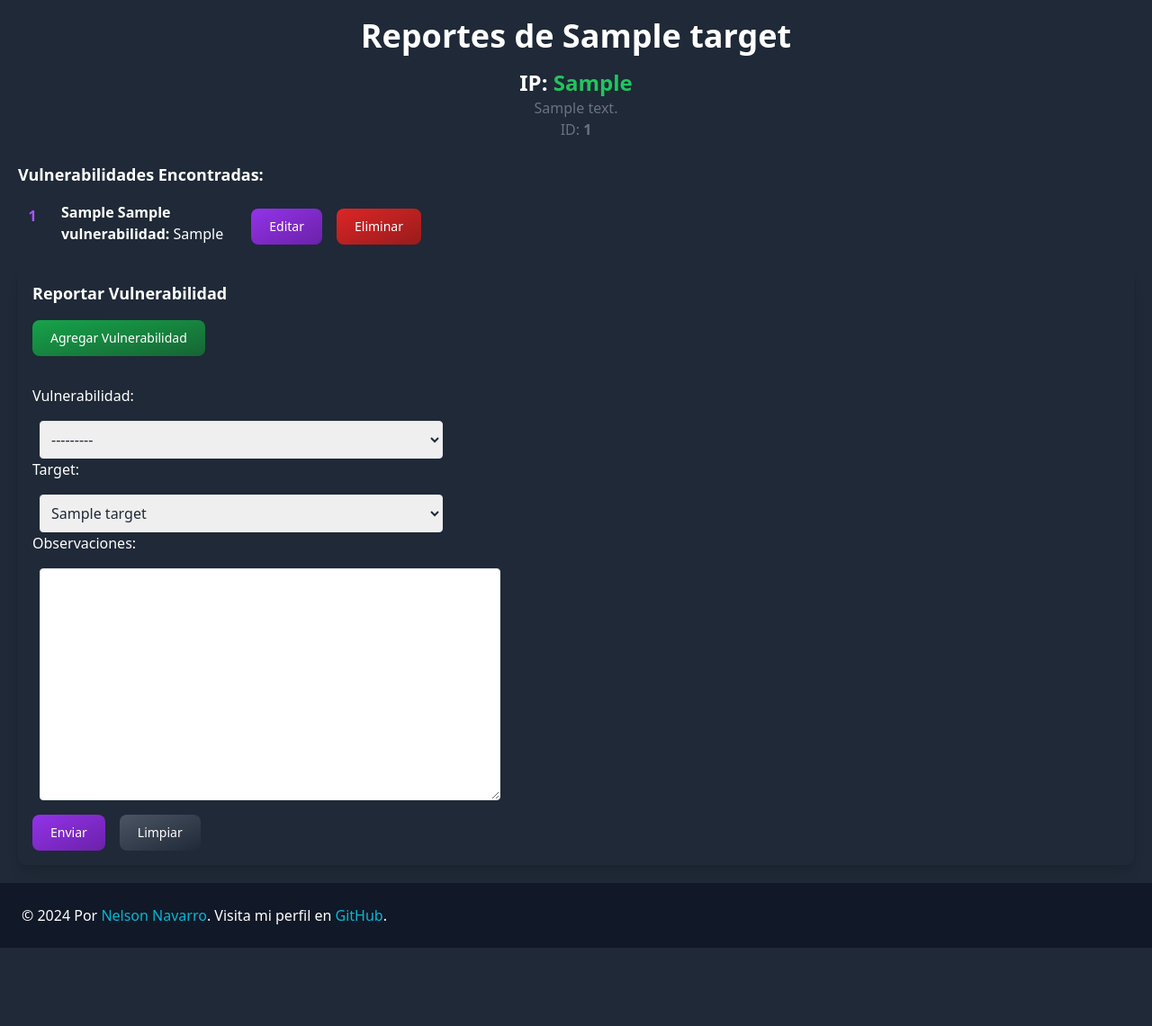
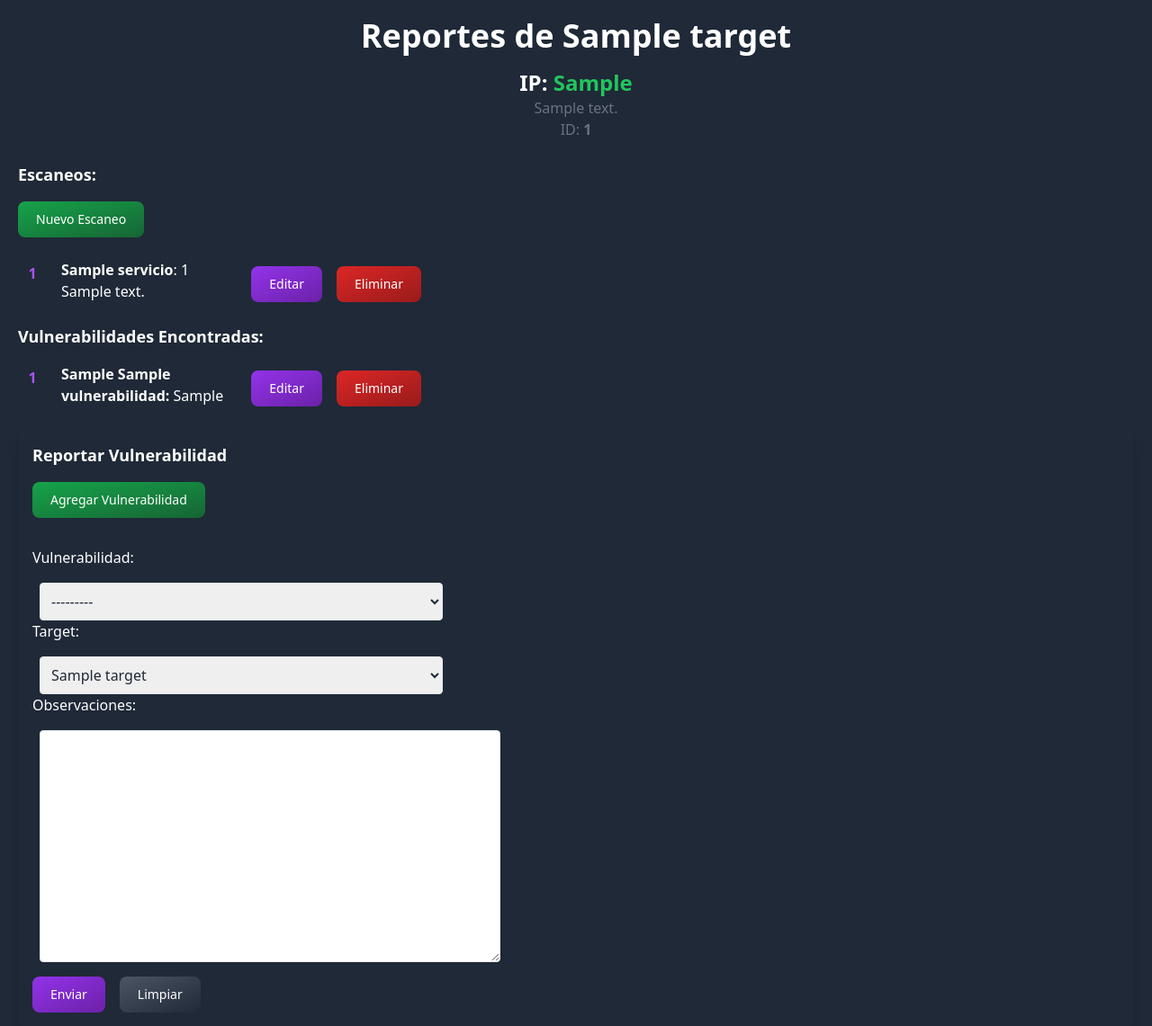
Before and after one commit to NelsonNV/AthenaGuard, a Django app: page /report/1/ in a window 1280 px wide. Shown: the part 72-1213 px from the top of the page at 90% size. Before the commit the page ends 1126 px from the top, so only its background shows below. Run offline with Django 4.2, Linux system fonts and the light colour scheme; tables that the repository leaves empty hold one stand-in row (values such as "Sample post"); some libraries are stand-ins or nearby versions.

Commit message:
feat(seccion): add scan section to the report
Added a new scan section to the report to include detailed scanning
information. This enhances the report's functionality and provides a
more comprehensive view.

```diff
--- a/athena/template/reportTarget.html
+++ b/athena/template/reportTarget.html
@@ -18,6 +18,31 @@
             ID: <span class="font-bold">{{ infoTarget.id }}</span>
         </p>
     </div>
+</section>
+<!-- Escaneos -->
+<section id="escaneo" class="mb-6">
+    <h2 class="text-lg font-semibold text-white mb-4">Escaneos:</h2>
+    {% render_url_button "Nuevo Escaneo" url="createEscanId" color="green" additional_classes="mb-4 inline-block" escaneo_id=infoTarget.id %}
+    <ol class="max-w-md space-y-4 text-white list-decimal list-inside dark:text-gray-400">
+        {% for scan in infoScan %}
+        <li class="flex space-x-4 mt-2 items-start">
+            <span class="flex-shrink-0 font-bold text-purple-500 bg-gray-800 rounded-full w-8 h-8 flex items-center justify-center">
+                {{ forloop.counter }}
+            </span>
+            <p class="ml-5">
+                <span class="font-bold">{{ scan.servicio.nombre }}</span>: {{ scan.puerto }}
+
+                {{ scan.servicio.descripcion }}
+            </p>
+            <div class="flex space-x-4 mt-2">
+                {% render_url_button "Editar" url="editEscan" id_scan=scan.id color="purple" %}
+                {% render_url_button "Eliminar" url="deleteEscan" id_target=infoTarget.id id_scan=scan.id color="red" %}
+            </div>
+        </li>
+        {% empty %}
+        <li class="text-gray-400">No se encontraron escaneos.</li>
+        {% endfor %}
+    </ol>
 </section>
 
 <!-- Vulnerabilidades Encontradas -->
--- a/athena/urls.py
+++ b/athena/urls.py
@@ -27,6 +27,12 @@ urlpatterns = [
     path('report/edit/<int:id_report>/', edit_reporte, name='editRepor'),
     # evidencia
 
+    #escaneo
+    path('escaneo/add/', create_escaneo, name='createEscan'),
+    path('escaneo/add/<int:escaneo_id>/', create_escaneo, name='createEscanId'),
+    path('escaneo/read/<int:escaneo_id>/', read_escaneo, name='readEscan'),
+    path('escaneo/edit/<int:escaneo_id>/', update_escaneo, name='editEscan'),
+
     #servicios
     path('servicios/add/', create_servicio, name='addServicio'),
     path('servicios/list/', list_servicio, name='listServ'),
--- a/athena/views.py
+++ b/athena/views.py
@@ -83,13 +83,14 @@ def delete_target(request, id):
 def report_target(request, target):
     infoTarget = get_object_or_404(Target, id=target)
     infoVuln = Reporte.objects.filter(target=target).select_related('vulnerabilidad')
+    infoEscan = Escaneo.objects.filter(target=target)
     if request.method == 'POST':
         form = formReporte(request.POST)
         if form.is_valid():
             form.save()
     else:
         form = formReporte(initial={'target': infoTarget.id})
-    return render(request,'reportTarget.html',{'infoTarget':infoTarget,'infoVuln':infoVuln,'form':form})
+    return render(request,'reportTarget.html',{'infoTarget':infoTarget,'infoVuln':infoVuln,'form':form, "infoScan":infoEscan})
 def edit_reporte(request, id_report):
     obj = get_object_or_404(Reporte, id=id_report)
     if request.method == "POST":
@@ -177,14 +178,14 @@ def delete_servicio(request, servicio_id):
     except Exception as e:
         messages.error(request, f'Error al intentar eliminar el servicio: {str(e)}')
     return redirect('listServ')
-def create_escaneo(request):
+def create_escaneo(request,escaneo_id=None):
     if request.method == 'POST':
         form = FormEscaneo(request.POST)
         if form.is_valid():
             form.save()
             return redirect('lista_escaneos')
     else:
-        form = FormEscaneo()
+        form = FormEscaneo(initial={'target':escaneo_id})
     return render(request, 'formulario.html', {'form': form})
 
 def read_escaneo(request, escaneo_id):
```
